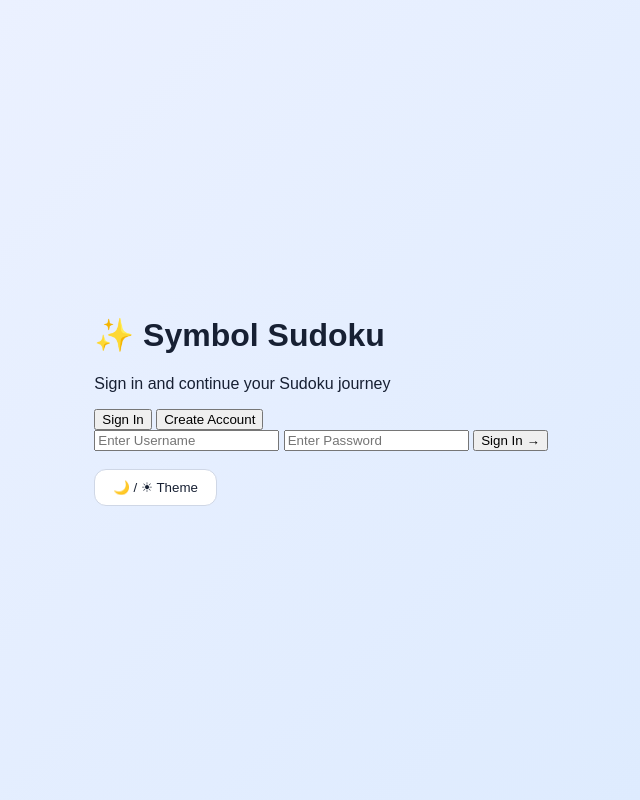
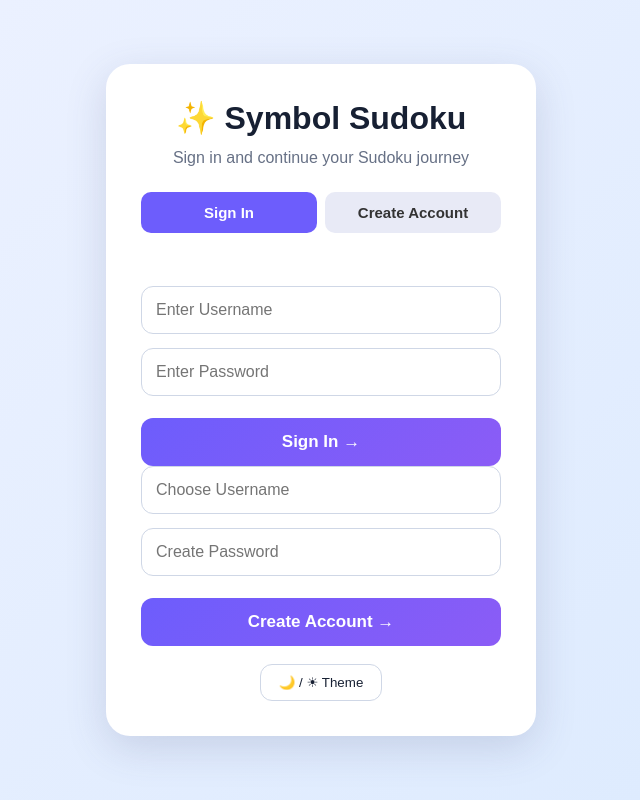
Before and after one commit to reshmapasula-prog/Symbolsudoku, a Flask app: page / in a window 1280 px wide. Shown: the whole page, without its empty margins (319-959 px from the left). Run offline with Flask 3, Linux system fonts and the light colour scheme.

Commit message:
Add styles for login and signup components

```diff
--- a/static/style.css
+++ b/static/style.css
@@ -355,3 +355,113 @@ body.dark .level-buttons button {
         font-size: 21px;
     }
 }
+/* Your existing CSS code above */
+
+
+/* ================= LOGIN & SIGNUP ================= */
+
+.login-card {
+    width: min(430px, 94vw);
+    background: var(--card);
+    box-shadow: var(--shadow);
+    border-radius: 24px;
+    padding: 35px;
+    text-align: center;
+}
+
+.login-card h1 {
+    margin: 0;
+    font-size: 32px;
+}
+
+.login-subtitle {
+    color: var(--muted);
+    margin: 12px 0 25px;
+}
+
+.auth-tabs {
+    display: flex;
+    gap: 8px;
+    margin-bottom: 20px;
+}
+
+.auth-tab {
+    flex: 1;
+    padding: 12px;
+    border: none;
+    border-radius: 10px;
+    cursor: pointer;
+    background: #e8eaf6;
+    color: #333;
+    font-size: 15px;
+    font-weight: bold;
+}
+
+body.dark .auth-tab {
+    background: #26334b;
+    color: white;
+}
+
+.active-tab {
+    background: var(--accent) !important;
+    color: white !important;
+}
+
+#loginForm,
+#signupForm {
+    display: flex;
+    flex-direction: column;
+    gap: 14px;
+}
+
+#loginForm input,
+#signupForm input {
+    width: 100%;
+    padding: 14px;
+    border-radius: 12px;
+    border: 1px solid var(--border);
+    background: var(--cell);
+    color: var(--text);
+    font-size: 16px;
+}
+
+.auth-button {
+    margin-top: 8px;
+    padding: 14px;
+    border: none;
+    border-radius: 12px;
+    cursor: pointer;
+    color: white;
+    font-size: 17px;
+    font-weight: bold;
+    background: linear-gradient(
+        135deg,
+        var(--accent),
+        var(--accent2)
+    );
+}
+
+#authMessage {
+    min-height: 25px;
+    margin-bottom: 8px;
+    font-weight: bold;
+}
+
+.user-bar {
+    display: flex;
+    justify-content: space-between;
+    align-items: center;
+    background: var(--selected);
+    padding: 10px 15px;
+    border-radius: 12px;
+    margin-bottom: 20px;
+}
+
+.user-bar button {
+    border: none;
+    background: #ef4444;
+    color: white;
+    padding: 8px 13px;
+    border-radius: 8px;
+    cursor: pointer;
+}
```
